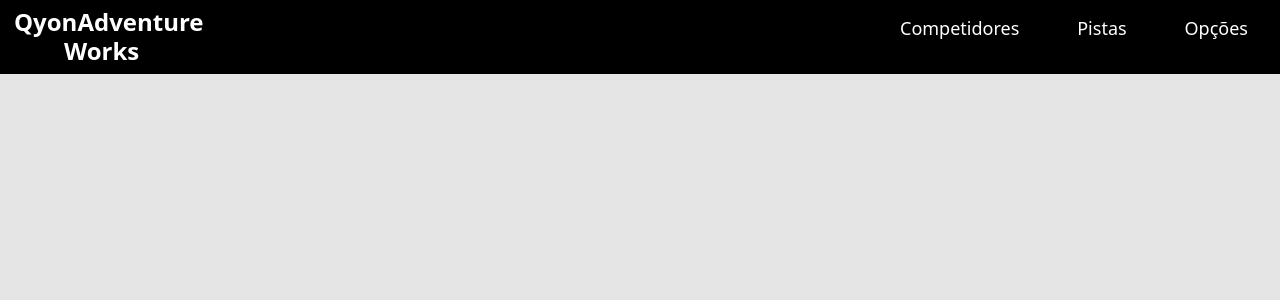
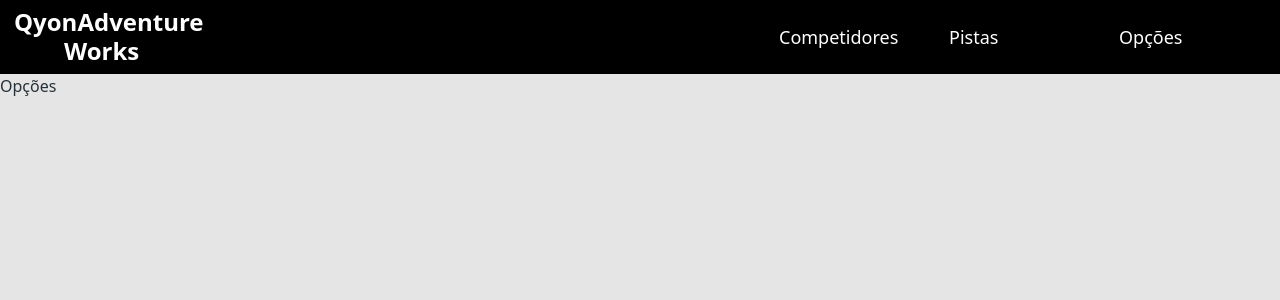
Before and after one commit to Deividwb/QyonAdventureWorks, a React (Create React App) app in the folder front-web-react/: page /opcoes in a window 1280 px wide. Shown: the top 300 px of the page. Built offline with nearby package versions, Linux system fonts and the light colour scheme.

Commit message:
Making Menu DropDown

```diff
--- a/front-web-react/package.json
+++ b/front-web-react/package.json
@@ -13,6 +13,7 @@
     "@types/react-router-dom": "5.1.7",
     "bootstrap": "^5.1.3",
     "node-sass": "4.14.1",
+    "popper.js": "^1.16.1",
     "react": "^17.0.2",
     "react-dom": "^17.0.2",
     "react-icons": "^4.3.1",
--- a/front-web-react/src/Routes.tsx
+++ b/front-web-react/src/Routes.tsx
@@ -4,6 +4,7 @@
 import Home from 'pages/Home';
 import ListCompetitors from 'pages/ListCompetitors';
 import ListRunWay from 'pages/ListRunWay';
+import Options from 'pages/Options';
 import RunWayDetails from 'pages/RunWayDetails';
 import UpdateCompetitor from 'pages/UpdateRunner';
 import { BrowserRouter, Switch, Route } from 'react-router-dom';
@@ -54,6 +55,10 @@
         <Route path="/adicionar/pista">
           <AddRunWay />
         </Route>
+
+        <Route path="/opcoes">
+          <Options />
+        </Route>
       </Switch>
     </BrowserRouter>
   );
--- a/front-web-react/src/components/Navbar/index.tsx
+++ b/front-web-react/src/components/Navbar/index.tsx
@@ -1,35 +1,38 @@
-import "./styles.css";
-import "bootstrap/js/src/collapse.js";
-import { Link, NavLink } from "react-router-dom";
-
-
-
+import './styles.css';
+import 'bootstrap/js/src/collapse.js';
+import { Link, NavLink } from 'react-router-dom';
+import Options from 'pages/Options';
 
 const Navbar = () => {
   return (
-    <nav className="navbar navbar -expand-md">
-    <div className="container-fluid">
+    <nav className="navbar navbar -expand-md ">
+      <div className="container-fluid">
         <Link to="/">
           <h4>
             QyonAdventure<div className="nav-logo">Works</div>
           </h4>
         </Link>
 
-        <div className="options-nav">
-        <ul className="menu-nav">
-          <li className="nav-one">
-              <NavLink to="/competidores" activeClassName="active">Competidores</NavLink>
-          </li>
-          <li className="nav-two">
-          <NavLink to="/pistas" activeClassName="active">Pistas</NavLink>
-          </li>
-          <li className="nav-three">Opções
+        <section className="options-nav">
+          <ul className="menu-nav">
+            <li className="nav-one">
+              <NavLink className='nav-text' to="/competidores" activeClassName="active">
+                Competidores
+              </NavLink>
+            </li>
 
-          </li>
+            <li className="nav-two">
+              <NavLink to="/pistas" activeClassName="active">
+                Pistas
+              </NavLink>
+            </li>
 
-        </ul>
-        </div>
-        </div>
+            <li className="nav-three">
+            <NavLink to="#">{<Options/>}</NavLink>
+            </li>
+          </ul>
+        </section>
+      </div>
     </nav>
   );
 };
--- a/front-web-react/src/components/Navbar/styles.css
+++ b/front-web-react/src/components/Navbar/styles.css
@@ -1,43 +1,51 @@
-.navbar{
+.navbar {
   background-color: black;
   padding-left: 2px;
 }
 
-.navbar h4{
+.navbar h4 {
   color: #ffff;
 }
 
-.navbar h4:hover{
+.navbar h4:hover {
   color: yellow;
 }
 
-.options-nav{
+.options-nav {
   color: #ffff;
   font-size: 18px;
-    width: 400px;
-    padding-right: 20px;
-    justify-content: space-between;
+  width: 500px;
+  padding-bottom: 25px;
+  display: flex;
+  justify-content: center;
 }
 
-.nav-one:hover{
+.options-nav ul li {
+  width: 170px;
+}
+
+.nav-one:hover {
   color: red;
 }
 
-.nav-two:hover{
+.nav-two:hover {
   color: rgb(4, 255, 0);
 }
 
-.nav-three:hover{
+.nav-three:hover {
   color: rgb(223, 20, 162);
 }
 
-.nav-logo{
+.nav-logo {
   padding-left: 50px;
 }
 
+.menu-nav {
+  display: flex;
+  list-style-type: none;
+  position: absolute;
+}
 
-.menu-nav{
-    display: flex;
-    justify-content: space-between;
-    list-style-type: none;
+.nav-text{
+
 }
--- a/front-web-react/src/pages/AddRunner/index.tsx
+++ b/front-web-react/src/pages/AddRunner/index.tsx
@@ -1,5 +1,6 @@
 import './styles.css';
 import { Link } from 'react-router-dom';
+import Options from 'pages/Options';
 
 
 const AddRunner = () => {
--- a/front-web-react/src/pages/ListCompetitors/index.tsx
+++ b/front-web-react/src/pages/ListCompetitors/index.tsx
@@ -1,10 +1,7 @@
 import './styles.css';
 import { Link } from 'react-router-dom';
-
 import { ReactComponent as UpdateImg } from 'assets/images/update.svg';
 import { ReactComponent as TrashImg } from 'assets/images/trash.svg';
-import { FaTrash } from 'react-icons/fa';
-import { GrUpdate } from 'react-icons/gr';
 import { ReactComponent as RunImg } from 'assets/images/run.svg';
 import { Runner } from 'types/runner';
 
--- /dev/null
+++ b/front-web-react/src/pages/Options/index.tsx
@@ -0,0 +1,30 @@
+import { Link } from 'react-router-dom';
+import './styles.css';
+
+const Options = () => {
+    return(
+
+          <nav className='options-nav-container'>
+            <p>Opções</p>
+            <ul>
+              <li>
+                  <Link to="#"><p>Histórico de corridas</p></Link>
+              </li>
+
+              <li>
+              <Link to="#" ><p>Pistas Utilizadas</p></Link>
+              </li>
+
+              <li>
+              <Link to="#"><p>Tempo Médio corridas</p></Link>
+              </li>
+
+              <li>
+              <Link to="#"><p>Competidores sem corridas</p></Link>
+              </li>
+            </ul>
+          </nav>
+        );
+      }
+
+export default Options;
--- /dev/null
+++ b/front-web-react/src/pages/Options/styles.css
@@ -0,0 +1,21 @@
+.options-nav-container ul {
+  background-color: rgba(209, 215, 221, 0.925);
+  color: black;
+  text-decoration: none;
+  font-weight: 700;
+  list-style-type: none;
+  position: relative;
+  border-radius: 10px;
+  padding: 1px;
+  font-size: 14px;
+  padding-top: 10px;
+  display: none;
+}
+
+.options-nav-container ul li:hover {
+  background-color: gray;
+}
+
+.options-nav-container:hover ul {
+ display: block;
+}
--- a/front-web-react/src/pages/RunWayDetails/index.tsx
+++ b/front-web-react/src/pages/RunWayDetails/index.tsx
@@ -1,4 +1,4 @@
-import './styles.css';
+
 
 const RunWayDetails = () => {
     return(
```
Also changed, not shown: front-web-react/src/assets/styles/custom.scss (line endings or trailing spaces), front-web-react/src/pages/RunWayDetails/styles.css (deleted), 1 other file (tests, documents, lock files or other folders). Lines whose indentation alone changed are shown as unchanged.
